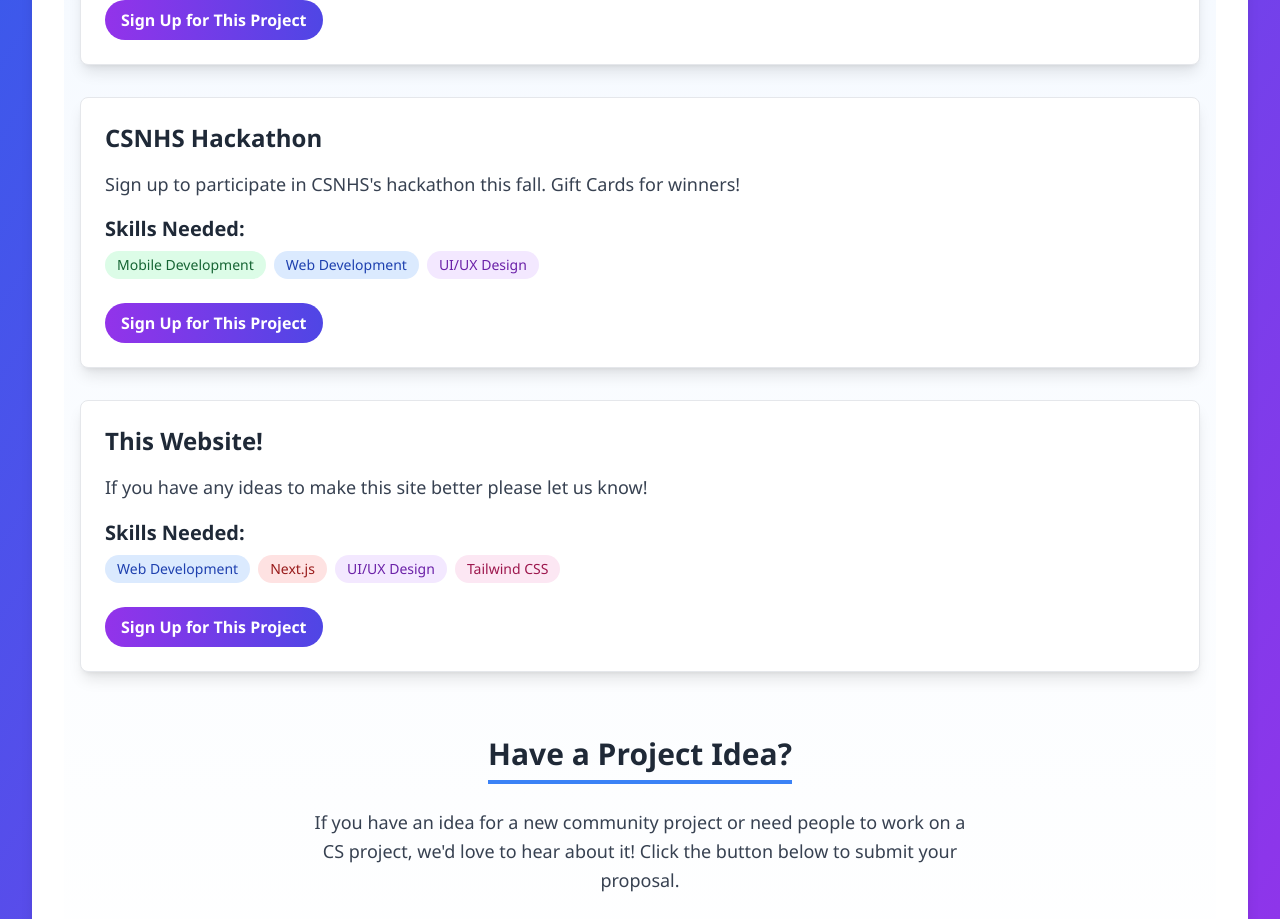
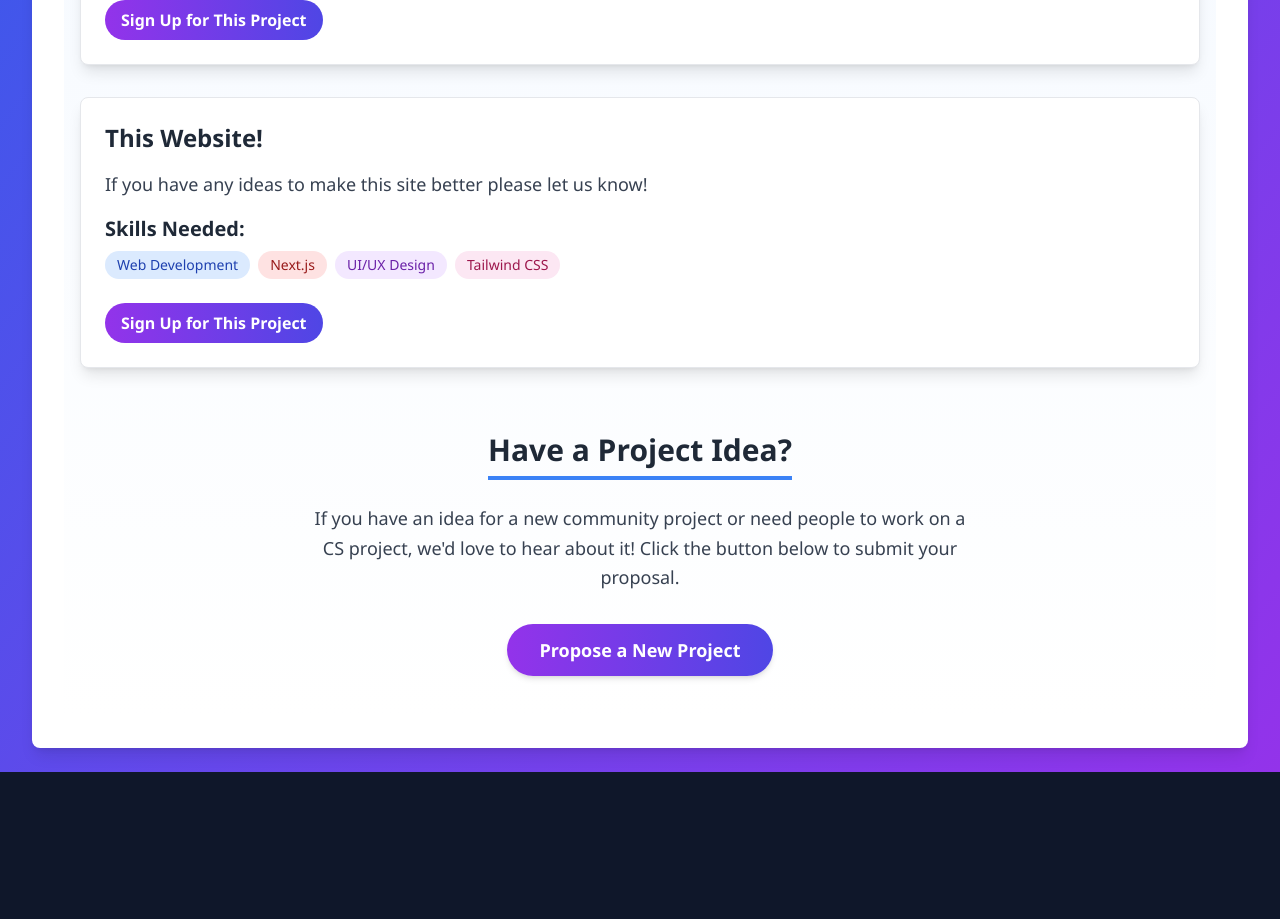
Before and after one commit to anshulmago1/2022-23-Site, a React (Vite) app: page /projects in a window 1280 px wide. Shown: the part 900-1819 px from the top of the page. After the commit the page ends 1672 px from the top, so only its background shows below. Built offline with nearby package versions, Linux system fonts and the light colour scheme.

Commit message:
removed hackathon

```diff
--- a/src/Pages/CommunityProjects.jsx
+++ b/src/Pages/CommunityProjects.jsx
@@ -30,12 +30,6 @@ const projects = [
     description: "Create a website for the Muslim Student Association to help them reach more students and share information about their events.",
     skills: ["Web Development", "React", "UI/UX Design"],
     signupLink: "https://forms.gle/nyzhs2dC4zGnxnEE7",
-  },
-  {
-    title: "CSNHS Hackathon",
-    description: "Sign up to participate in CSNHS's hackathon this fall. Gift Cards for winners!",
-    skills: ["Mobile Development", "Web Development", "UI/UX Design"],
-    signupLink: "https://forms.gle/exampleTutoringAppSignupForm",
   },
   {
     title: "This Website!",
```
